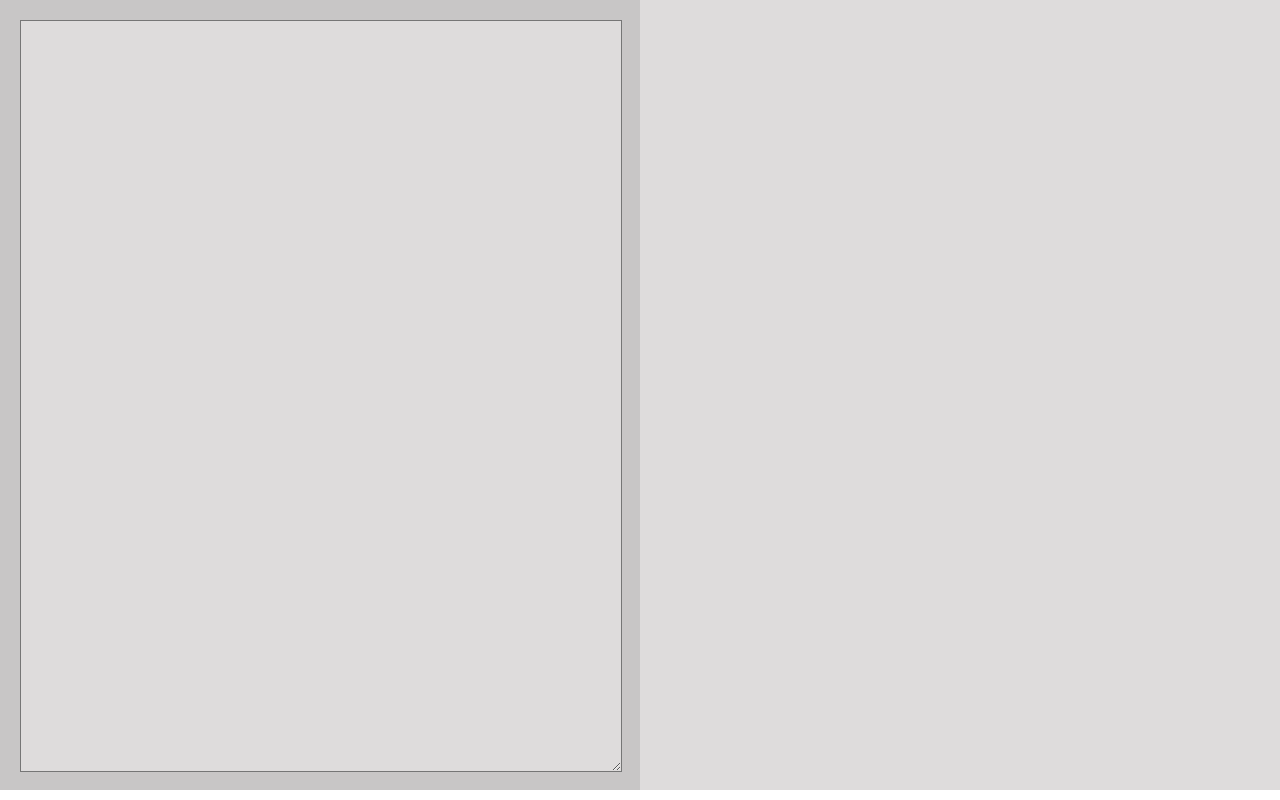
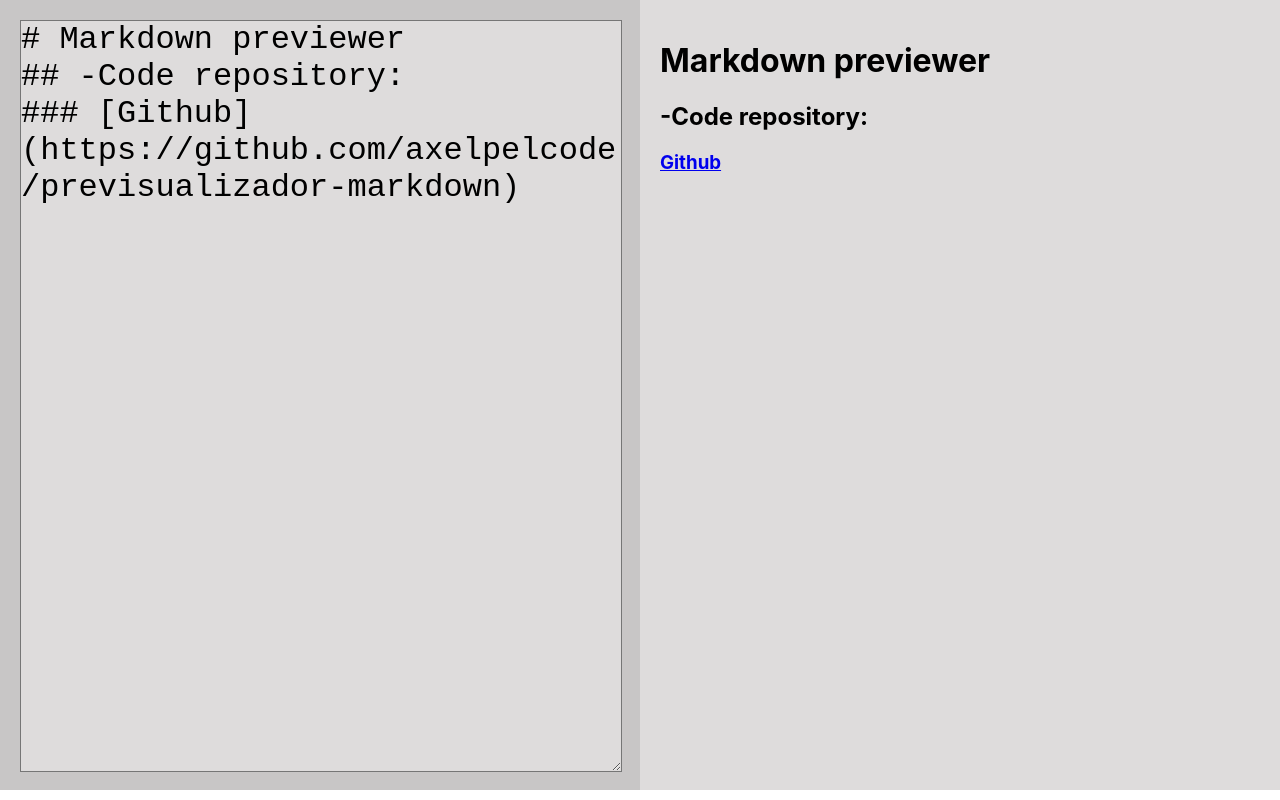
Before and after one commit to axelpelcode/previsualizador-markdown, a React (Create React App) app: page / in a window 1280 px wide. Built offline with nearby package versions, Linux system fonts and the light colour scheme.

Commit message:
commit03

```diff
--- a/src/App.css
+++ b/src/App.css
@@ -19,7 +19,7 @@
   outline: none;
   background-color: rgb(222, 220, 220);
 }
-.markdown{
+#preview{
   width: 50%;
   height: 93.7vh;
   padding: 20px;
--- a/src/App.js
+++ b/src/App.js
@@ -7,7 +7,9 @@ import './App.css';
 
 function App() {
 
-  const [input, setInput] = useState();
+  const textDefault = "# Markdown previewer \r## -Code repository: \r### [Github](https://github.com/axelpelcode/previsualizador-markdown)"
+
+  const [input, setInput] = useState(textDefault);
 
   const Component = ({children}) => {
     return (
@@ -28,11 +30,13 @@ function App() {
                 autoFocus
                  />
         </label>
+      <div id="preview">
         <ReactMarkdown
         className="markdown"
         children={input}
         components={{code: Component,}}
         >{input}</ReactMarkdown>
+      </div>
    </div>
   );
 };
```
